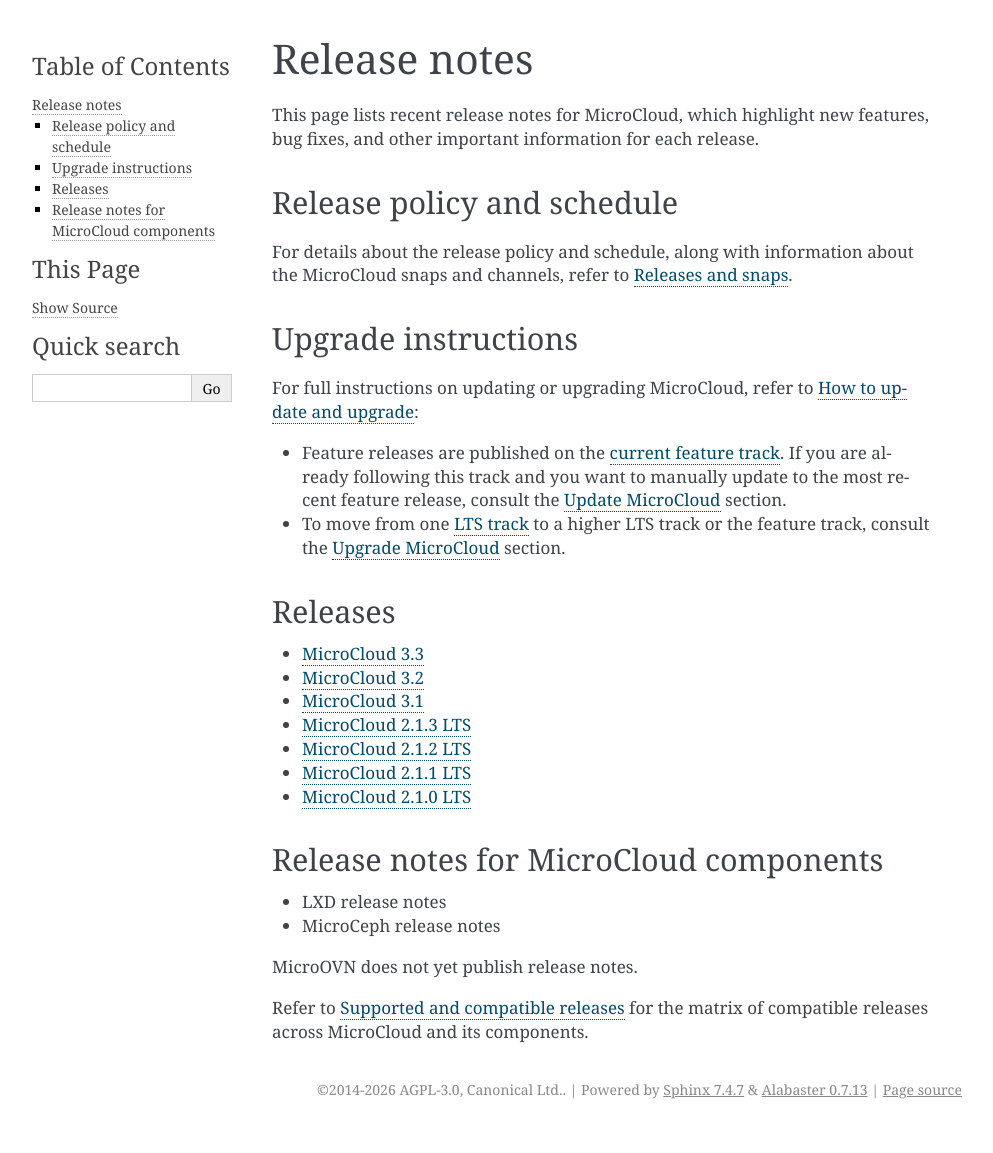
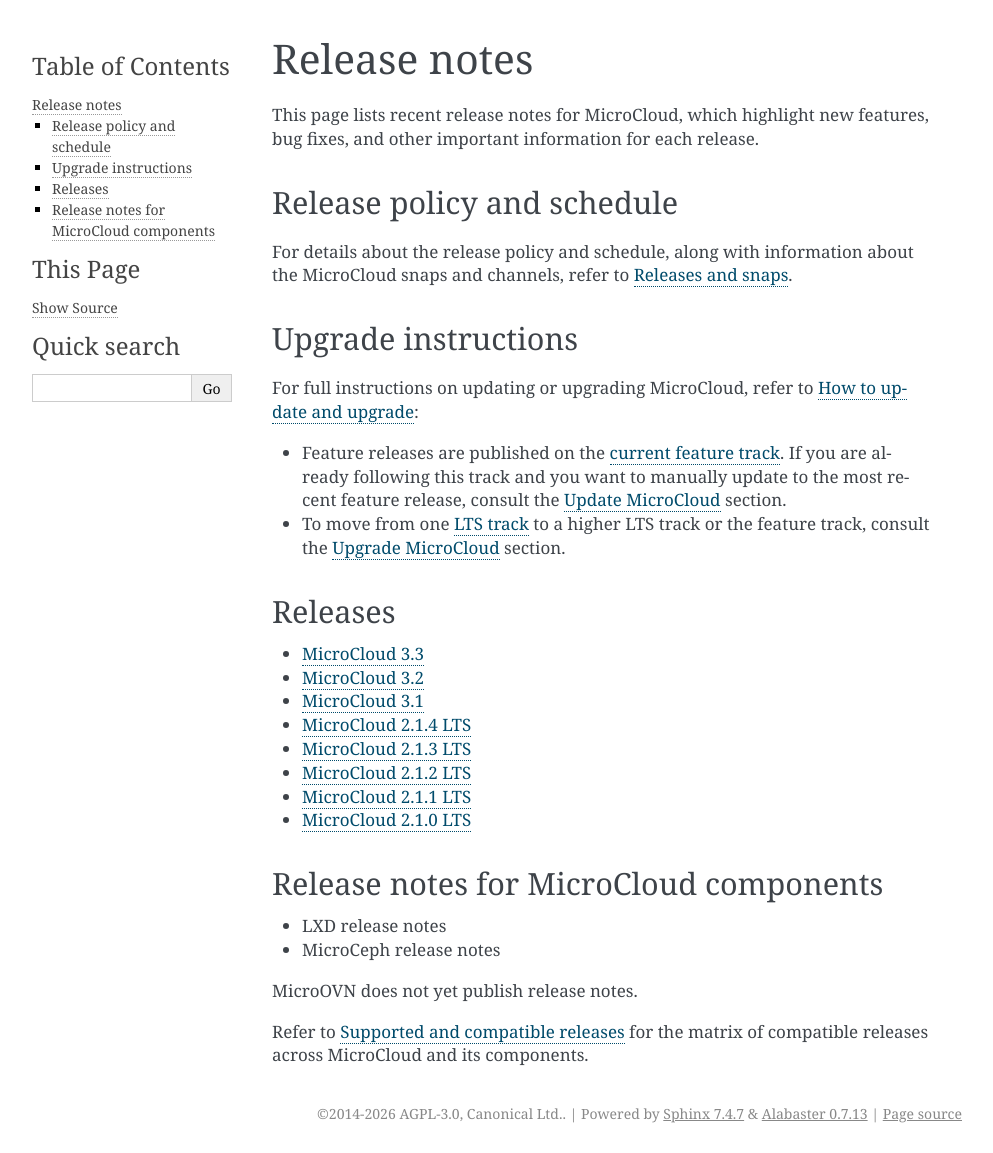
Before and after one commit to canonical/microcloud, a Sphinx documentation site: the page built from doc/reference/release-notes/index.md, in a window 1280 px wide. Shown: the whole page, without its empty margins (148-1141 px from the left). Built offline with Sphinx 7.4.7, drawn with Linux system fonts in a browser that asks for light colours; the version number could not be read and is left out; comment, search, counter and statistics services are not loaded; before the commit the page ends 1129 px from its top, so only the background shows below that.

Commit message:
doc/reference/release-notes/index: Reference 2.1.4 doc
Signed-off-by: Julian Pelizäus <julian.pelizaeus@canonical.com>
(cherry picked from commit a72c108c4ff9f652e946954eaa41d2bbc5514a15)

```diff
--- a/doc/reference/release-notes/index.md
+++ b/doc/reference/release-notes/index.md
@@ -28,6 +28,7 @@
 MicroCloud 3.3 <https://documentation.ubuntu.com/microcloud/latest/reference/release-notes/release-notes-3.3/>
 MicroCloud 3.2 <https://documentation.ubuntu.com/microcloud/latest/reference/release-notes/release-notes-3.2/>
 MicroCloud 3.1 <https://documentation.ubuntu.com/microcloud/latest/reference/release-notes/release-notes-3.1/>
+MicroCloud 2.1.4 LTS </reference/release-notes/release-notes-2.1.4>
 MicroCloud 2.1.3 LTS </reference/release-notes/release-notes-2.1.3>
 MicroCloud 2.1.2 LTS <https://discourse.ubuntu.com/t/microcloud-2-1-2-lts-has-been-released/73771/2>
 MicroCloud 2.1.1 LTS <https://discourse.ubuntu.com/t/microcloud-2-1-2-lts-has-been-released/73771>
```
